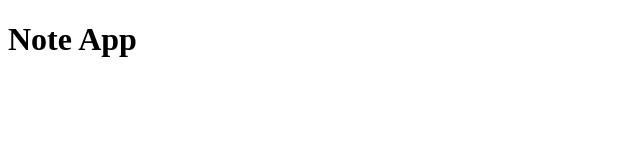
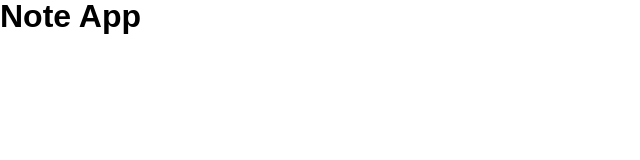
Before and after one commit to Berun0/CAS-FEE_Project-1, a website: page source/public/index.html in a window 1280 px wide. Shown: the whole page, without its empty margins (0-640 px from the left). Drawn offline with nearby package versions, Linux system fonts and the light colour scheme.

Commit message:
Init Styles

```diff
--- a/source/public/index.html
+++ b/source/public/index.html
@@ -1,8 +1,8 @@
 <!DOCTYPE html>
-<html lang="de">
+<html lang="en">
 <head>
   <meta charset="UTF-8">
-  <title>Note App</title>
+  <title>DoNote App</title>
   <script src="https://cdnjs.cloudflare.com/ajax/libs/handlebars.js/4.7.3/handlebars.min.js" integrity="sha256-/PJBs6QWvXijOFIX04kZpLb6ZtSQckdOIavLWKKOgXU=" crossorigin="anonymous" defer></script>
   <script src="scripts/index.js" type="module"></script>
 
--- a/source/public/styles/index.css
+++ b/source/public/styles/index.css
@@ -1,3 +1,32 @@
+/* reset */
 * {
-    box-sizing: border-box;
+  margin: 0;
+  box-sizing: border-box;
+  font-family: sans-serif;
+  line-height: 1;
+  border: none;
+  padding: 0;
 }
+a {
+  color: inherit;
+  text-decoration: inherit;
+}
+ul,
+ol {
+  list-style: none;
+}
+
+/* Themeing Variables */
+:root {
+--text: #FBFBFB;
+--app-bgrd: #19191A;
+--input-bgrd: 255, 255, 255, 0.95;
+--signal-1: 255, 214, 0, 1.0;
+--signal-2: 239, 3, 3, 0.66;
+--card-bgrd: 255, 255, 255;
+--card-text: #FBFBFB;
+--cta-outline: 255, 255, 255, 0.66;
+--placeholder: #A7A7A7;
+--cog_menurow-grad:
+--window-grad:
+}
```
